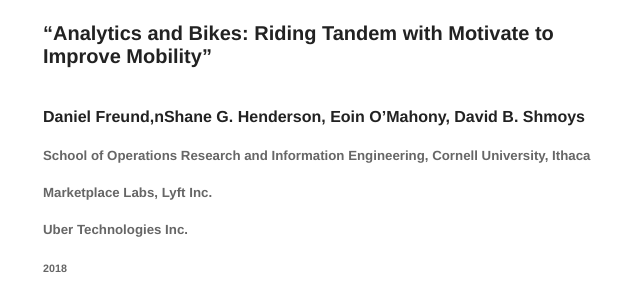
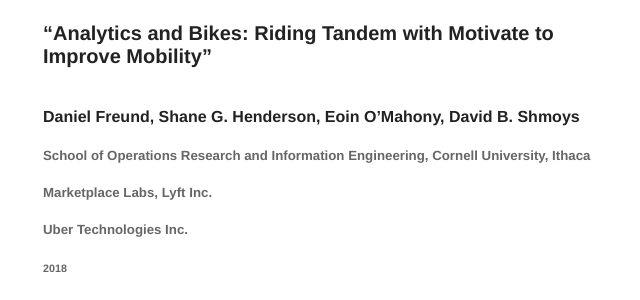
Before and after one commit to dljubenk/dljubenk.github.io, a Jekyll site: the page built from _posts/2019-02-06-literature-study.markdown, in a window 1280 px wide and 900 px high, scrolled down 13785 px. Shown: the part 152-452 px from the top of the window, without its empty margins (317-957 px from the left). Built offline with Jekyll 4.4.1, drawn with Linux system fonts in a browser that asks for light colours; emoji names are drawn with the system emoji font; comment, search, counter and statistics services are not loaded.

Commit message:
Update 2019-02-06-literature-study.markdown

```diff
--- a/_posts/2019-02-06-literature-study.markdown
+++ b/_posts/2019-02-06-literature-study.markdown
@@ -343,7 +343,7 @@ SUGGESTIONS:
 ## Paper 7
 ---
 ### "Analytics and Bikes: Riding Tandem with Motivate to Improve Mobility"
-#### Daniel Freund,nShane G. Henderson, Eoin O’Mahony, David B. Shmoys
+#### Daniel Freund, Shane G. Henderson, Eoin O’Mahony, David B. Shmoys
 ##### School of Operations Research and Information Engineering, Cornell University, Ithaca
 ##### Marketplace Labs, Lyft Inc.
 ##### Uber Technologies Inc.
```
